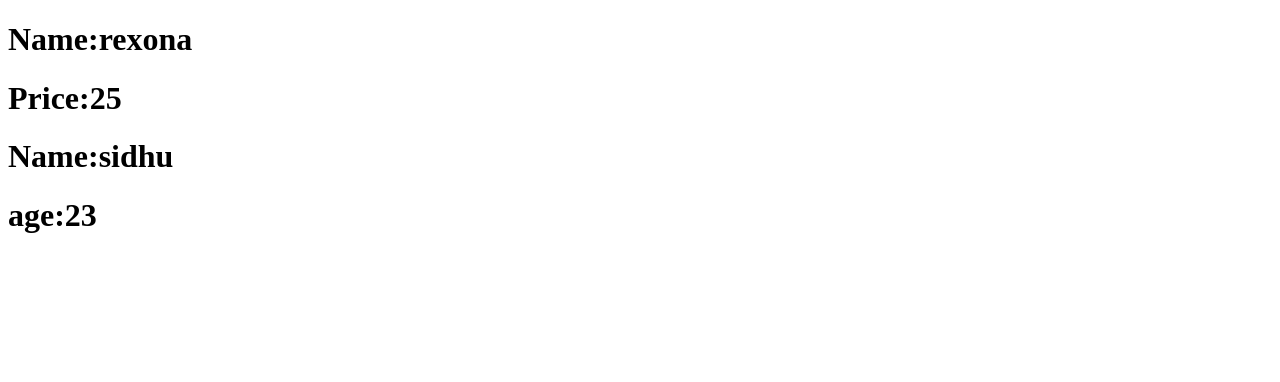
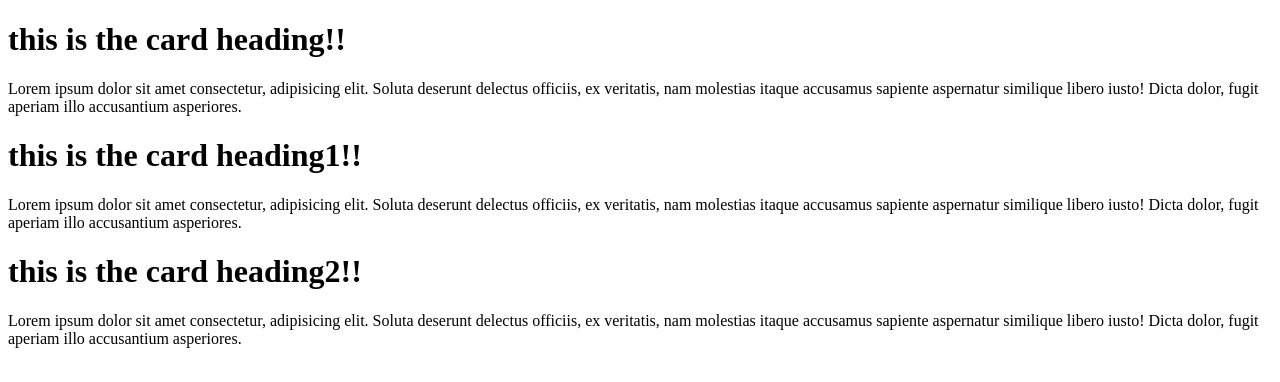
Before and after one commit to Dharmateja69/React-Course, a React (Vite) app in the folder react-demos/: page / in a window 1280 px wide. Shown: the top 382 px of the page. Built offline with nearby package versions, Linux system fonts and the light colour scheme.

Commit message:
children component

```diff
--- a/react-demos/src/App.jsx
+++ b/react-demos/src/App.jsx
@@ -1,12 +1,37 @@
 import React from "react";
-import Person from "./Assignment/Person";
-import Product from "./Assignment/Product";
+import Cards from "./Components/Cards";
 
 export default function App() {
   return (
+    //As we are passing the body of the card unless the property...we will accept this in the children keyword in child component.
     <div>
-      <Product name="rexona" price="25" />
-      <Person name="sidhu" age="23" />
+      <Cards>
+        <h1>this is the card heading!!</h1>
+        <p>
+          Lorem ipsum dolor sit amet consectetur, adipisicing elit. Soluta
+          deserunt delectus officiis, ex veritatis, nam molestias itaque
+          accusamus sapiente aspernatur similique libero iusto! Dicta dolor,
+          fugit aperiam illo accusantium asperiores.
+        </p>
+      </Cards>
+      <Cards>
+        <h1>this is the card heading1!!</h1>
+        <p>
+          Lorem ipsum dolor sit amet consectetur, adipisicing elit. Soluta
+          deserunt delectus officiis, ex veritatis, nam molestias itaque
+          accusamus sapiente aspernatur similique libero iusto! Dicta dolor,
+          fugit aperiam illo accusantium asperiores.
+        </p>
+      </Cards>
+      <Cards>
+        <h1>this is the card heading2!!</h1>
+        <p>
+          Lorem ipsum dolor sit amet consectetur, adipisicing elit. Soluta
+          deserunt delectus officiis, ex veritatis, nam molestias itaque
+          accusamus sapiente aspernatur similique libero iusto! Dicta dolor,
+          fugit aperiam illo accusantium asperiores.
+        </p>
+      </Cards>
     </div>
   );
 }
--- /dev/null
+++ b/react-demos/src/Components/Cards.jsx
@@ -0,0 +1,7 @@
+import React from "react";
+
+const Cards = ({ children }) => {
+  return <div>{children}</div>;
+};
+
+export default Cards;
```
